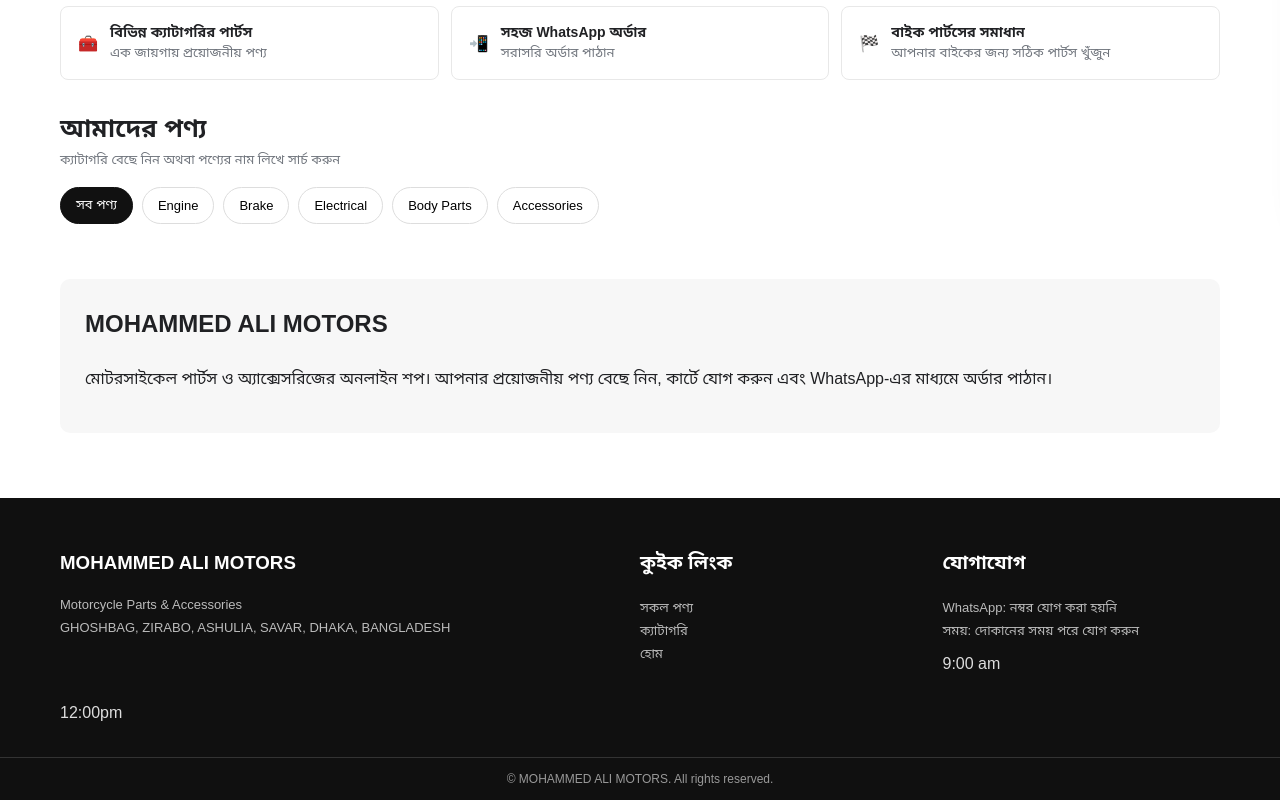
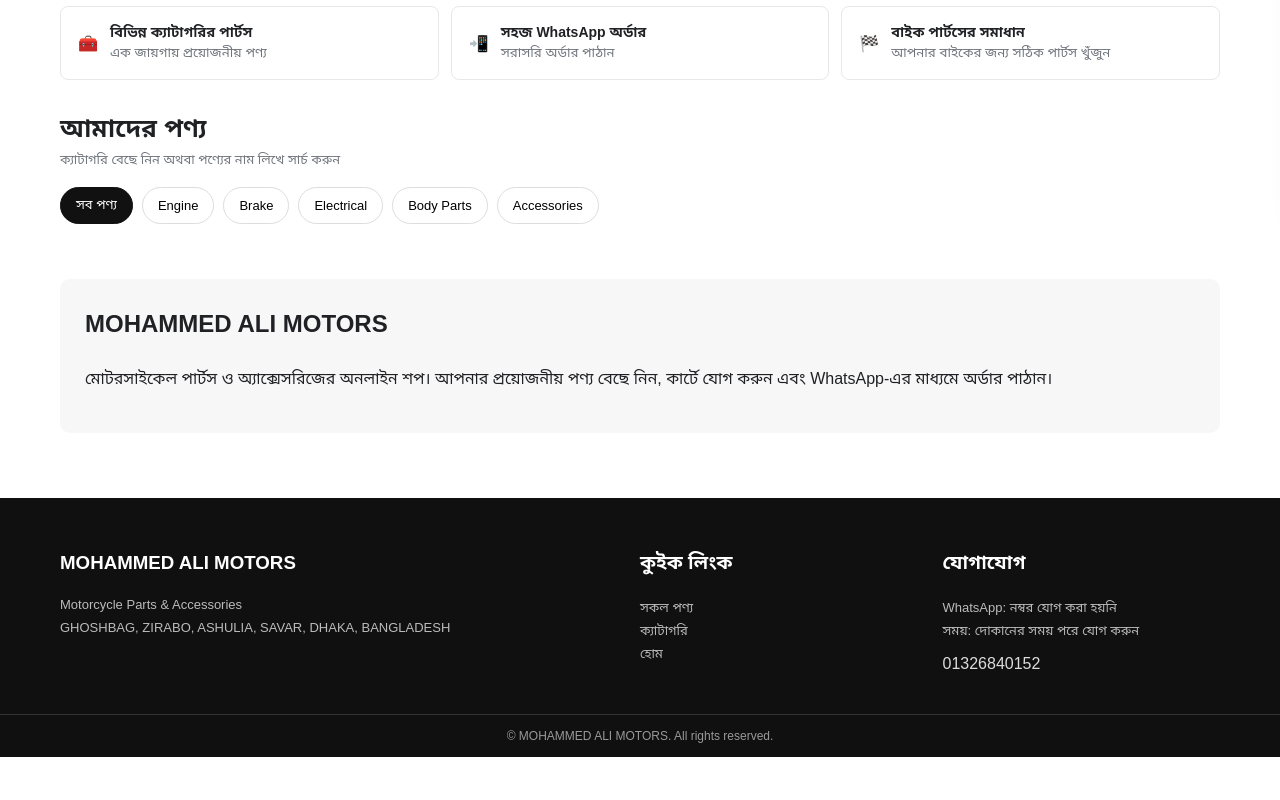
Before and after one commit to mdrabby2401712-arch/Mohammed-Ali-Motors, a plain HTML site: page index.html in a window 1280 px wide. Shown: the part 581-1381 px from the top of the page. After the commit the page ends 1338 px from the top, so only its background shows below. Drawn offline with Linux system fonts and the light colour scheme.

Commit message:
Update index.html

```diff
--- a/index.html
+++ b/index.html
@@ -65,7 +65,7 @@ footer{background:#101010;color:#ddd;margin-top:35px}.foot{max-width:1200px;marg
 <footer id="contact"><div class="foot">
  <div><h3>MOHAMMED ALI MOTORS</h3><p>Motorcycle Parts & Accessories<br>GHOSHBAG, ZIRABO, ASHULIA, SAVAR, DHAKA, BANGLADESH</p></div>
  <div><h3>কুইক লিংক</h3><p><a href="#shop">সকল পণ্য</a><br><a href="#shop">ক্যাটাগরি</a><br><a href="#">হোম</a></p></div>
- <div><h3>যোগাযোগ</h3><p>WhatsApp: নম্বর যোগ করা হয়নি<br>সময়: দোকানের সময় পরে যোগ করুন</p>9:00 am</div>12:00pm
+ <div><h3>যোগাযোগ</h3><p>WhatsApp: নম্বর যোগ করা হয়নি<br>সময়: দোকানের সময় পরে যোগ করুন</p>01326840152</div>
  </div><div class="copyright">© <span id="year"></span> MOHAMMED ALI MOTORS. All rights reserved.</div></footer>
 <div class="shade" id="shade" onclick="toggleCart(false)"></div>
 <aside class="cart-panel" id="cartPanel"><div class="cart-top"><h2>আপনার কার্ট</h2><button onclick="toggleCart(false)" style="border:0;background:none;font-size:25px;cursor:pointer">×</button></div><div class="cart-items" id="cartItems"></div><div><div style="display:flex;justify-content:space-between;font-weight:bold;padding-top:15px">মোট <span id="cartTotal">৳0</span></div><button class="checkout" onclick="checkout()">WhatsApp-এ অর্ডার করুন</button><small style="display:block;color:#777;margin-top:8px">অর্ডার পাঠানোর আগে WhatsApp নম্বর সেট করতে হবে।</small></div></aside>
```
